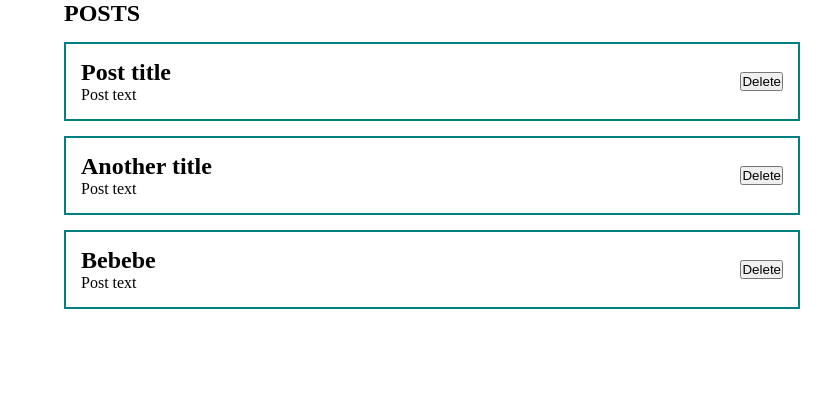
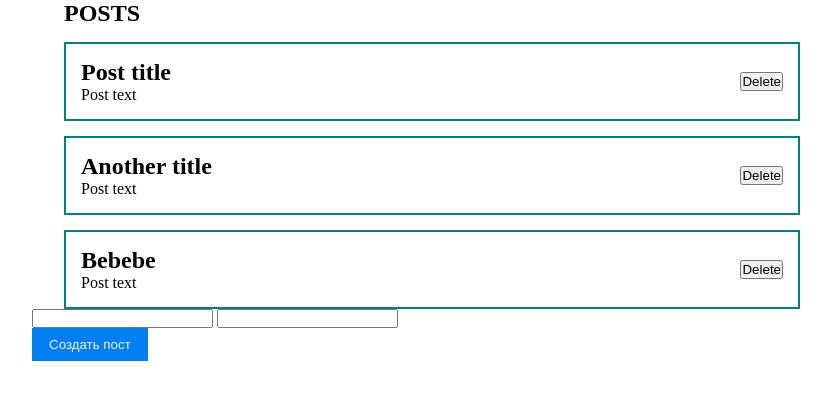
Before and after one commit to ramstex/reactor, a React (Create React App) app: page / in a window 1280 px wide. Shown: the top 400 px of the page, without its empty margins (208-1039 px from the left). Built offline with nearby package versions, Linux system fonts and the light colour scheme.

Commit message:
css modules

```diff
--- a/src/App.js
+++ b/src/App.js
@@ -1,18 +1,34 @@
-import React from 'react';
+import React, { useState }  from 'react';
 
 import MarkupSection from "./components/markup/Section/Section";
 import Post from "./components/Post/Post";
+import UiButton from "./components/ui/Button/Button";
 
 import './styles/App.scss';
 
 function App() {
+	const [ buttonState, setButtonState] = useState('default');
+
+	const onButtonClick = (event, a) => {
+		event.preventDefault();
+		setButtonState('error')
+	};
+
 	return (
 		<div className="App">
 			<MarkupSection title={ "POSTS" }>
 				<Post title={ "Post title" } />
 				<Post title={ "Another title" } />
-				<Post title={ "Bebebe" } />
+				<Post
+				title={ "Bebebe" } />
 			</MarkupSection>
+			<form action="">
+				<input type="text" /> <input type="text" />
+				<UiButton
+					status={ buttonState }
+					onClick={ onButtonClick }
+				>Создать пост</UiButton>
+			</form>
 		</div>
 	);
 }
--- a/src/components/markup/Section/Section.jsx
+++ b/src/components/markup/Section/Section.jsx
@@ -3,10 +3,9 @@ import PropTypes from 'prop-types';
 
 const Section = ( {
 	title,
-	titleTag = 'h1',
+	TitleTag = 'h1',
 	children,
 } ) => {
-	const TitleTag = titleTag;
 	return (
 		<section className={ 'markup-section' }>
 			<div className="markup-section__header container">
@@ -21,7 +20,7 @@ const Section = ( {
 
 Section.propTypes = {
 	name: PropTypes.string,
-	age: PropTypes.number
+	age: PropTypes.number,
 };
 
 export default Section;
--- /dev/null
+++ b/src/components/ui/Button/Button.jsx
@@ -0,0 +1,22 @@
+import React from 'react';
+
+import style from './Button.module.scss';
+
+const Button = ( props ) => {
+	const onClick = ( event ) => {
+		props.onClick( event );
+	};
+
+	return (
+		<div className={ style.button + ' ' + style[props.status] }>
+			<div className={ style.fill } />
+			<button
+				className={ style.body }
+				disabled={ props.disabled }
+				onClick={ onClick }
+			>{ props.children }</button>
+		</div>
+	)
+};
+
+export default Button;
--- /dev/null
+++ b/src/components/ui/Button/Button.module.scss
@@ -0,0 +1,56 @@
+@import './src/styles/_global.scss';
+
+.button {
+	width: fit-content;
+	position: relative;
+	&:hover, {
+		.fill {
+			//background-color: var(--thm-default-light);
+		}
+	}
+}
+
+.body {
+	display: block;
+	border: 1px solid transparent;
+	border-radius: 0;
+	padding: $offset/4 $offset/2;
+	position: relative;
+	color: var(--clr-text-inverse);
+	background: none;
+	cursor: pointer;
+}
+
+.fill {
+	position: absolute;
+	top: 0;
+	bottom: 0;
+	left: 0;
+	right: 0;
+	background-color: var(--thm-default);
+	transition: var(--transition);
+}
+
+._disabled {
+	.fill {
+		background-color: var(--thm-disabled);
+	}
+}
+
+._status_success {
+	.fill {
+		background-color: var(--thm-success);
+	}
+}
+
+.error {
+	.fill {
+		background-color: var(--thm-error);
+	}
+}
+
+._status_warning {
+	.fill {
+		background-color: var(--thm-warning);
+	}
+}
--- a/src/styles/_global.scss
+++ b/src/styles/_global.scss
@@ -1,3 +1,5 @@
+@import 'lib/_colors.scss';
+
 $offset: 32px;
 
 $breakpoints: (
@@ -19,9 +21,15 @@ $breakpoints: (
 );
 
 @function breakpoint( $device: 'mobile', $size: 'sm' ) {
-	@return map-get( map-get( $breakpoints, $device ), $size );
-};
+	@return map-get(map-get($breakpoints, $device), $size);
+}
 
 @function toRem($value) {
 	@return $value / 16 + rem;
-};
+}
+
+$duration: 0.3s;
+
+:root {
+	--transition: all #{$duration} ease;
+}
--- /dev/null
+++ b/src/styles/lib/_colors.scss
@@ -0,0 +1,28 @@
+:root {
+	//  Цвета
+	--clr-black: #000000;
+	--clr-white: #ffffff;
+	--clr-blue: #037ef3;
+	--clr-blue-light :#56acfd;
+	--clr-red: #f85a40;
+	--clr-green: #00c16e;
+	--clr-purple: #7552cc;
+	--clr-turquoise: #0cb9c1;
+	--clr-orange: #f48924;
+	--clr-yellow: #ffc845;
+	--clr-grey: #caccd1;
+	--clr-grey-dark: #52565e;
+	--clr-grey-light: #f3f4f7;
+
+	//  Текст
+	--clr-text: var(--clr-black);
+	--clr-text-inverse: var(--clr-grey-light);
+
+	//  Темы
+	--thm-default: var(--clr-blue);
+	--thm-default-light: var(--clr-blue-light);
+	--thm-error: var(--clr-red);
+	--thm-success: var(--clr-green);
+	--thm-warning: var(--clr-orange);
+	--thm-disabled: var(--clr-grey-light);
+}
```
